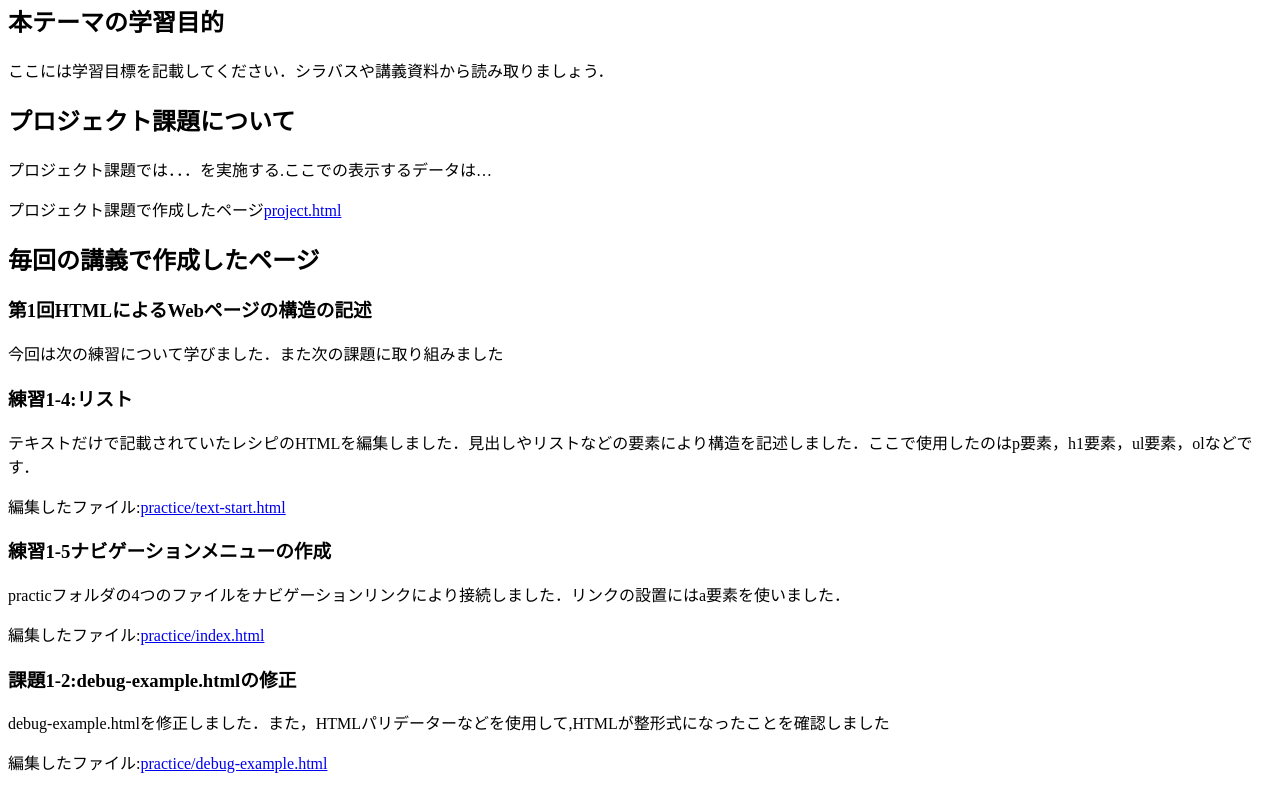
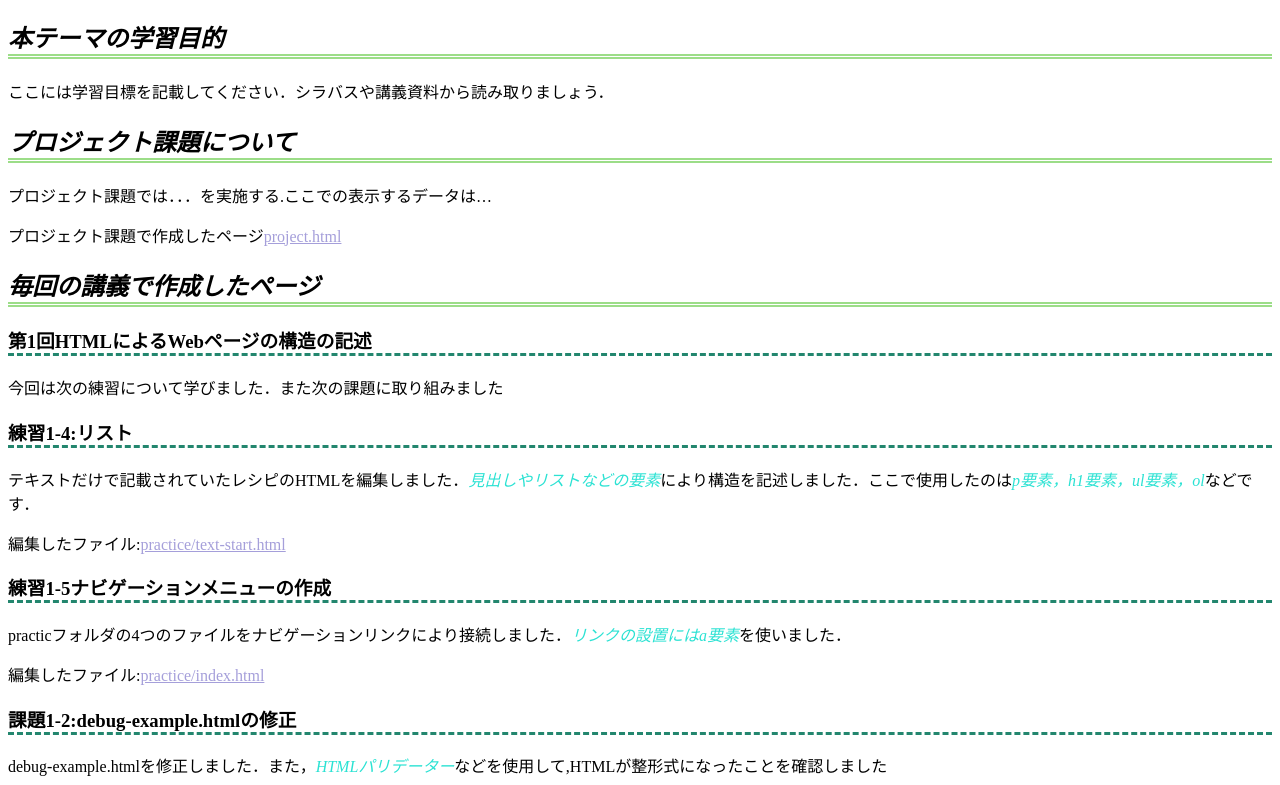
Before and after one commit to G184262021/medialabo, a plain HTML site: page index.html in a window 1280 px wide. Shown: the part 86-871 px from the top of the page. Drawn offline with Linux system fonts and the light colour scheme.

Commit message:
dainikai

```diff
--- a/index.html
+++ b/index.html
@@ -3,6 +3,7 @@
   <head>
     <meta charset="utf-8">
     <title>My test page</title>
+    <link rel="stylesheet" href="style.css">
   </head>
   <body>
     <h1>「Webコンテンツ作成」の成果</h1>
@@ -15,13 +16,13 @@
 <h3>第1回HTMLによるWebページの構造の記述</h3>
 <p>今回は次の練習について学びました．また次の課題に取り組みました</p>
 <h3>練習1-4:リスト</h3>
-<p>テキストだけで記載されていたレシピのHTMLを編集しました．見出しやリストなどの要素により構造を記述しました．ここで使用したのはp要素，h1要素，ul要素，olなどです．</p>
+<p>テキストだけで記載されていたレシピのHTMLを編集しました．<em>見出しやリストなどの要素</em>により構造を記述しました．ここで使用したのは<em>p要素，h1要素，ul要素，ol</em>などです．</p>
 <p>編集したファイル:<a href="practice/text-start.html">practice/text-start.html</a></p>
 <h3>練習1-5ナビゲーションメニューの作成</h3>
-<p>practicフォルダの4つのファイルをナビゲーションリンクにより接続しました．リンクの設置にはa要素を使いました．</p>
+<p>practicフォルダの4つのファイルをナビゲーションリンクにより接続しました．<em>リンクの設置にはa要素</em>を使いました．</p>
 <p>編集したファイル:<a href=practice/index.html>practice/index.html</a></p>
 <h3>課題1-2:debug-example.htmlの修正</h3>
-<p>debug-example.htmlを修正しました．また，HTMLパリデーターなどを使用して,HTMLが整形式になったことを確認しました</p>
+<p>debug-example.htmlを修正しました．また，<em>HTMLパリデーター</em>などを使用して,HTMLが整形式になったことを確認しました</p>
 <p>編集したファイル:<a href=practice/debug-example.html>practice/debug-example.html</a></p>
 <h3>課題1-3:index.hemlの作成</h3>
 <p>index.htmlはこのページのHTMLファイルです．この課題ではindex.htmlのテンプレートを作成しました．</p>
--- a/practice-css/style.css
+++ b/practice-css/style.css
@@ -2,7 +2,7 @@
 
 html {
   font-family: 'Helvetica neue', Arial, 'sans serif';
-  font-size: 10px;
+  font-size: 16px;
 }
 
 body {
@@ -14,10 +14,12 @@ body {
 
 h1 {
   font-size: 4em;
+
 }
 
 h2 {
   font-size: 3.2em;
+
 }
 
 pli {
@@ -29,13 +31,13 @@ pli {
 /* header and footer */
 
 header, footer {
-  background-colour: teal;
+  background-color: teal;
   height: 10em;
   padding: 2em;
 }
 
 h1, footer p {
-  margin: -70px;
+  margin: 0px;
 }
 
 h1 {
@@ -54,6 +56,6 @@ main p, main li {
 }
 
 img {
-  float: right
+  float: right;
   margin: 1.2em 2em;
 }
--- /dev/null
+++ b/style.css
@@ -0,0 +1,24 @@
+h1{border-bottom: 1rem solid green;
+}
+h2{
+    font-style: oblique;
+}
+a:link {
+    color: rgb(165, 159, 218);
+  }
+
+  a:visited {
+    color: rgb(4, 0, 255);
+  }
+
+  a:hover {
+    text-decoration: rgb(206, 204, 228);
+  }
+  h3{
+    border-bottom: dashed rgb(35, 134, 110);
+  }
+  h2{border-bottom: thick double rgba(120, 209, 93, 0.733);
+}
+ em{
+    color: rgb(43, 226, 211);
+}
```
Also changed, not shown: practice-css/index (2).html (+2 -0 lines).
